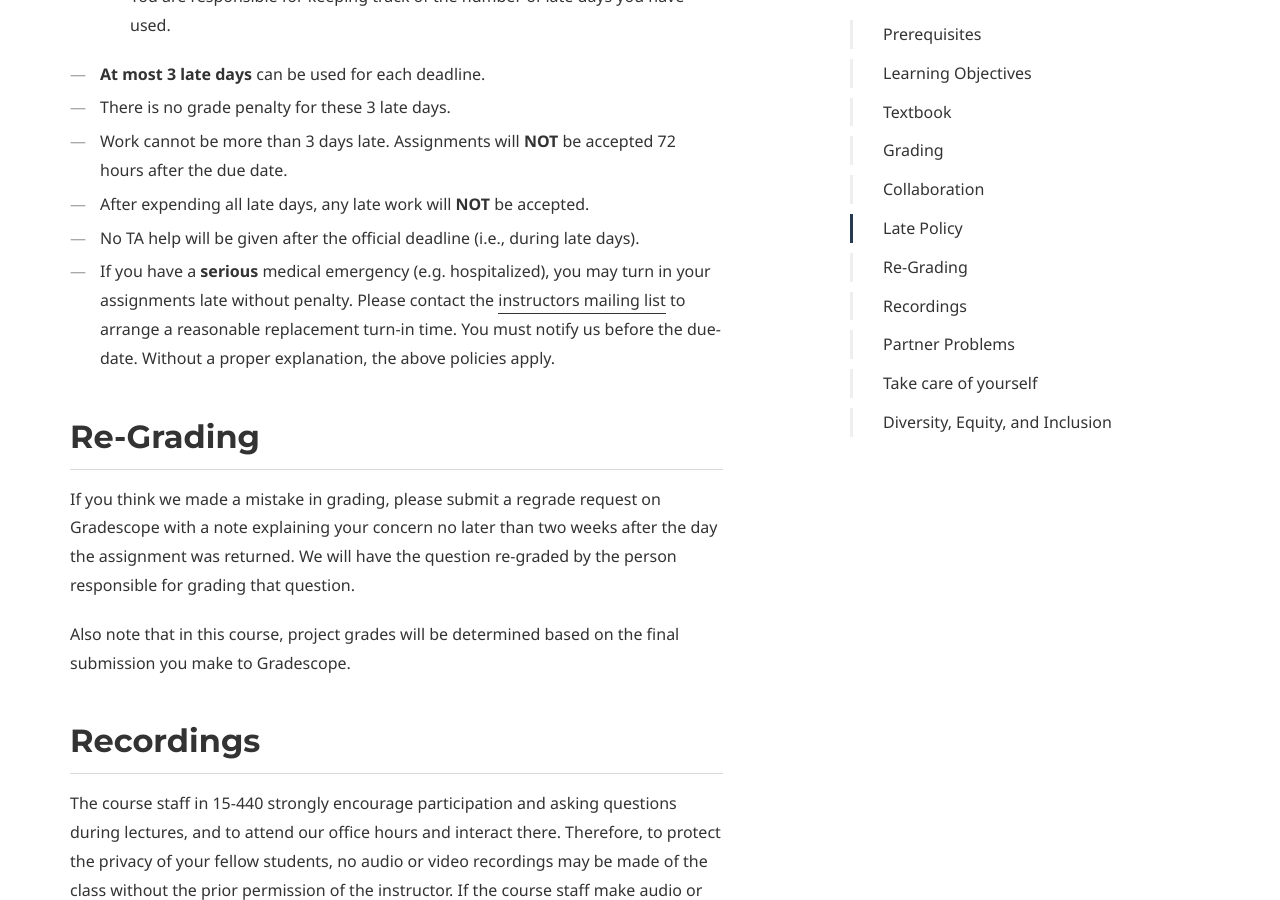
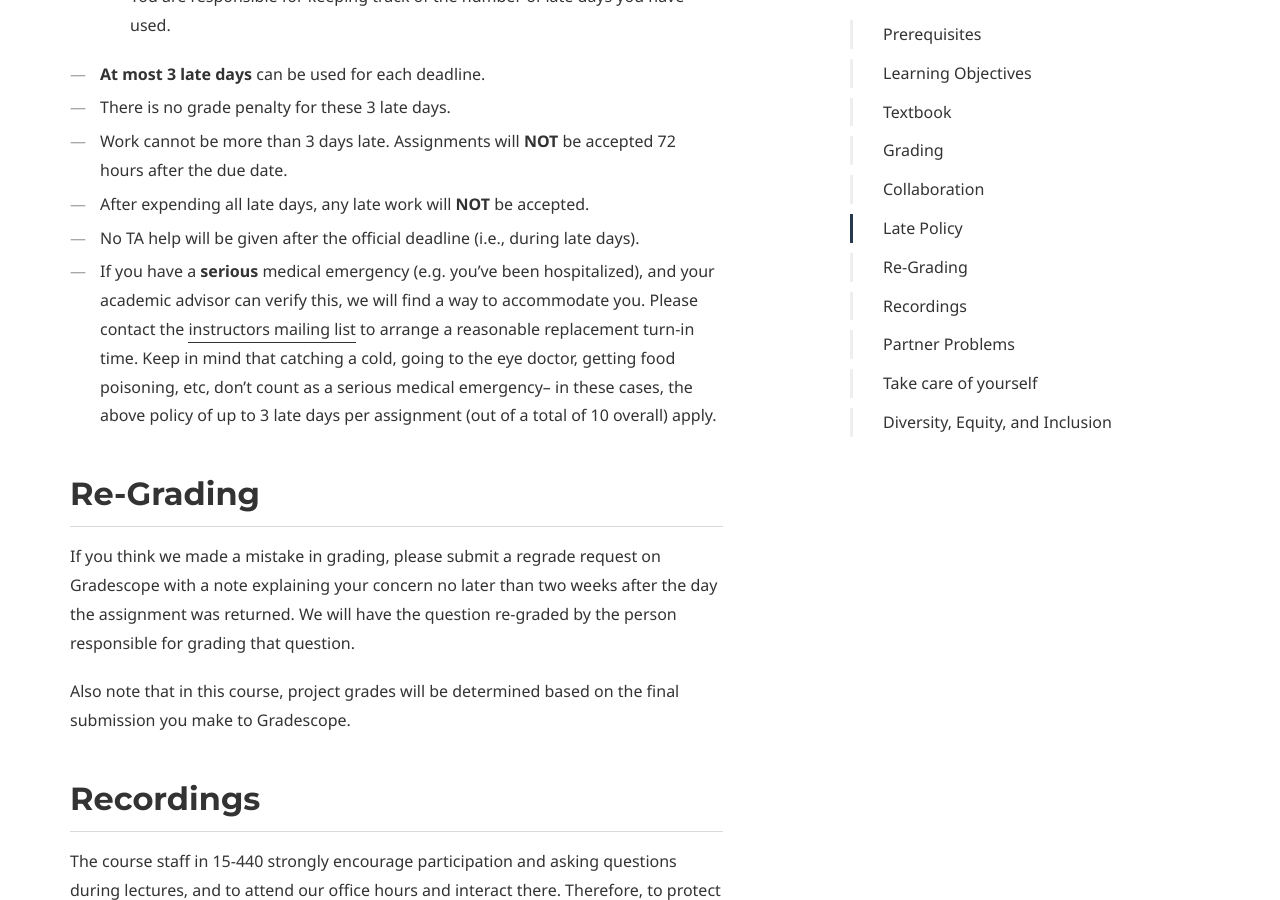
Before and after one commit to 15-440/website, a Jekyll site: the page built from syllabus.md, in a window 1280 px wide and 900 px high, scrolled down 4623 px. Built offline with Jekyll 4.4.1, drawn with Linux system fonts in a browser that asks for light colours.

Commit message:
reworded late policy

```diff
--- a/syllabus.md
+++ b/syllabus.md
@@ -100,7 +100,7 @@ Take project and homework deadlines seriously. Our experience is that students o
 - Work cannot be more than 3 days late.  Assignments will **NOT** be accepted 72 hours after the due date.
 - After expending all late days, any late work will **NOT** be accepted.
 - No TA help will be given after the official deadline (i.e., during late days).
-- If you have a **serious** medical emergency (e.g. hospitalized), you may turn in your assignments late without penalty. Please contact the [instructors mailing list](mailto:private-to-instructors-15-440-fall2022@lists.andrew.cmu.edu) to arrange a reasonable replacement turn-in time. You must notify us before the due-date. Without a proper explanation, the above policies apply.
+- If you have a **serious** medical emergency (e.g. you've been hospitalized), and your academic advisor can verify this, we will find a way to accommodate you. Please contact the [instructors mailing list](mailto:private-to-instructors-15-440-fall2023@lists.andrew.cmu.edu) to arrange a reasonable replacement turn-in time. Keep in mind that catching a cold, going to the eye doctor, getting food poisoning, etc, don't count as a serious medical emergency– in these cases, the above policy of up to 3 late days per assignment (out of a total of 10 overall) apply.
 
 <!--
 - The deadline for any assignment (except for those announced in advance) can be extended with a 10% penalty per day.
```
